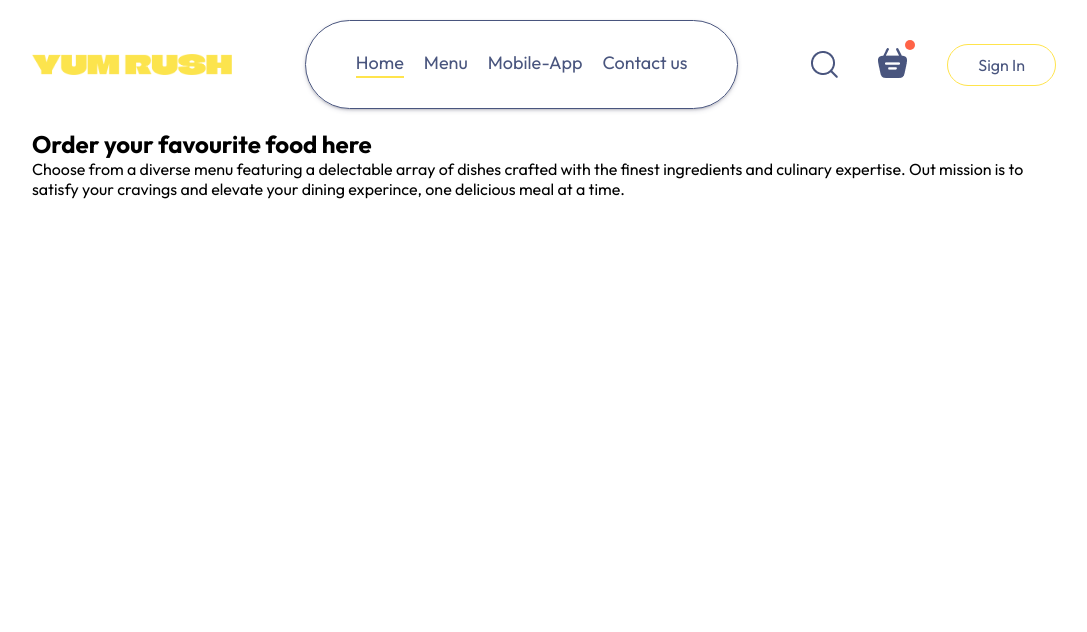
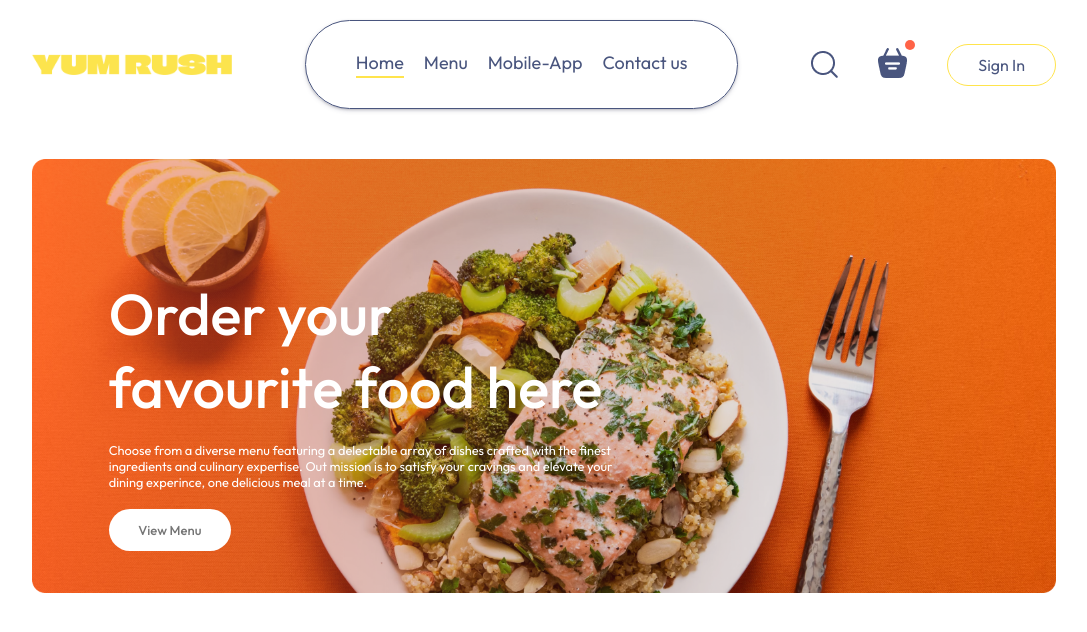
Before and after one commit to glen654/food-delivery, a React (Vite) app in the folder food-delivery-front-end/: page / in a window 1280 px wide. Shown: the top 632 px of the page, without its empty margins (96-1183 px from the left). Built offline with nearby package versions, Linux system fonts and the light colour scheme.

Commit message:
implemented header component

```diff
--- a/food-delivery-front-end/src/components/header/Header.jsx
+++ b/food-delivery-front-end/src/components/header/Header.jsx
@@ -6,7 +6,9 @@
     <div className='header'>
         <div className="header-contents">
             <h2>Order your favourite food here</h2>
-            <p>Choose from a diverse menu featuring a delectable array of dishes crafted with the finest ingredients and culinary expertise. Out mission is to satisfy your cravings and elevate your dining experince, one delicious meal at a time.</p>
+            <p>Choose from a diverse menu featuring a delectable array of dishes crafted with the finest ingredients and culinary expertise.
+                Out mission is to satisfy your cravings and elevate your dining experince, one delicious meal at a time.</p>
+            <button>View Menu</button>
         </div>
     </div>
   )
--- a/food-delivery-front-end/src/components/header/header.css
+++ b/food-delivery-front-end/src/components/header/header.css
@@ -0,0 +1,40 @@
+.header{
+    height: 34vw;
+    margin: 30px auto;
+    background: url('/header_img.png') no-repeat;
+    background-size: contain;
+    position: relative;
+}
+
+.header-contents{
+    position: absolute;
+    display: flex;
+    flex-direction: column;
+    align-items: start;
+    gap: 1.5vw;
+    max-width: 50%;
+    bottom: 10%;
+    left: 6vw;
+    animation: fadeIn 3s;
+}
+
+.header-contents h2{
+    font-weight: 500;
+    color: white;
+    font-size: max(4.5vw,22px);
+}
+
+.header-contents p{
+    color: white;
+    font-size: 1vw;
+}
+
+.header-contents button{
+    border: none;
+    color: #747474;
+    font-weight: 500;
+    padding: 1vw 2.3vw;
+    background-color: white;
+    font-size: max(1vw,13px);
+    border-radius: 50px;
+}
--- a/food-delivery-front-end/src/index.css
+++ b/food-delivery-front-end/src/index.css
@@ -20,3 +20,13 @@
   width: 80%;
   margin: auto;
 }
+
+@keyframes fadeIn{
+  0%{
+    opacity: 0;
+  }
+
+  100%{
+    opacity: 1;
+  }
+}
```
Also changed, not shown: food-delivery-front-end/public/header_img.png (added).
